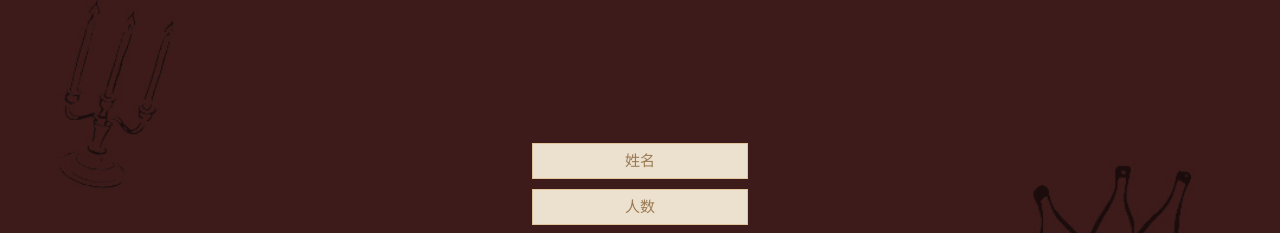
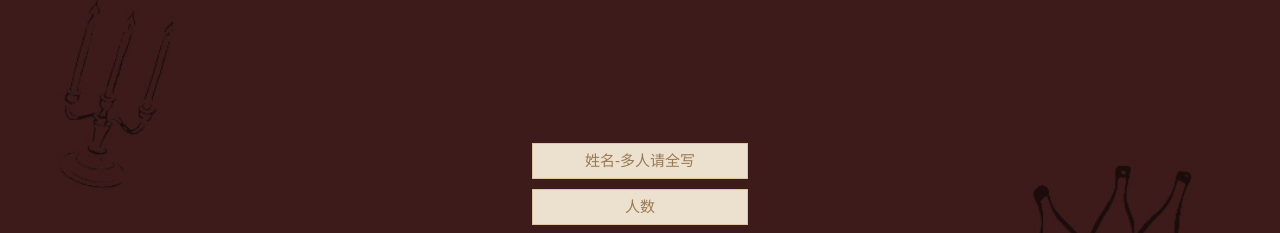
Before and after one commit to irislovepoki/wedding, a Next.js app: page / in a window 1280 px wide. Shown: the part 4193-4426 px from the top of the page. Built offline with nearby package versions, Linux system fonts and the light colour scheme.

Commit message:
Update RSVP name placeholder

```diff
--- a/src/app/components/rsvp-section.tsx
+++ b/src/app/components/rsvp-section.tsx
@@ -99,7 +99,7 @@ export function RSVPSection() {
           <input
             value={name}
             onChange={(event) => setName(event.target.value)}
-            placeholder="姓名"
+            placeholder="姓名-多人请全写"
             autoComplete="name"
             className="h-9 w-full border border-[#d8b47b]/60 bg-[#fbf1df]/92 px-3 text-center text-[15px] text-[#5a2326] outline-none transition placeholder:text-[#9a7a53] focus:border-[#c59b58] focus:ring-2 focus:ring-[#d7b27a]/30"
           />
```
